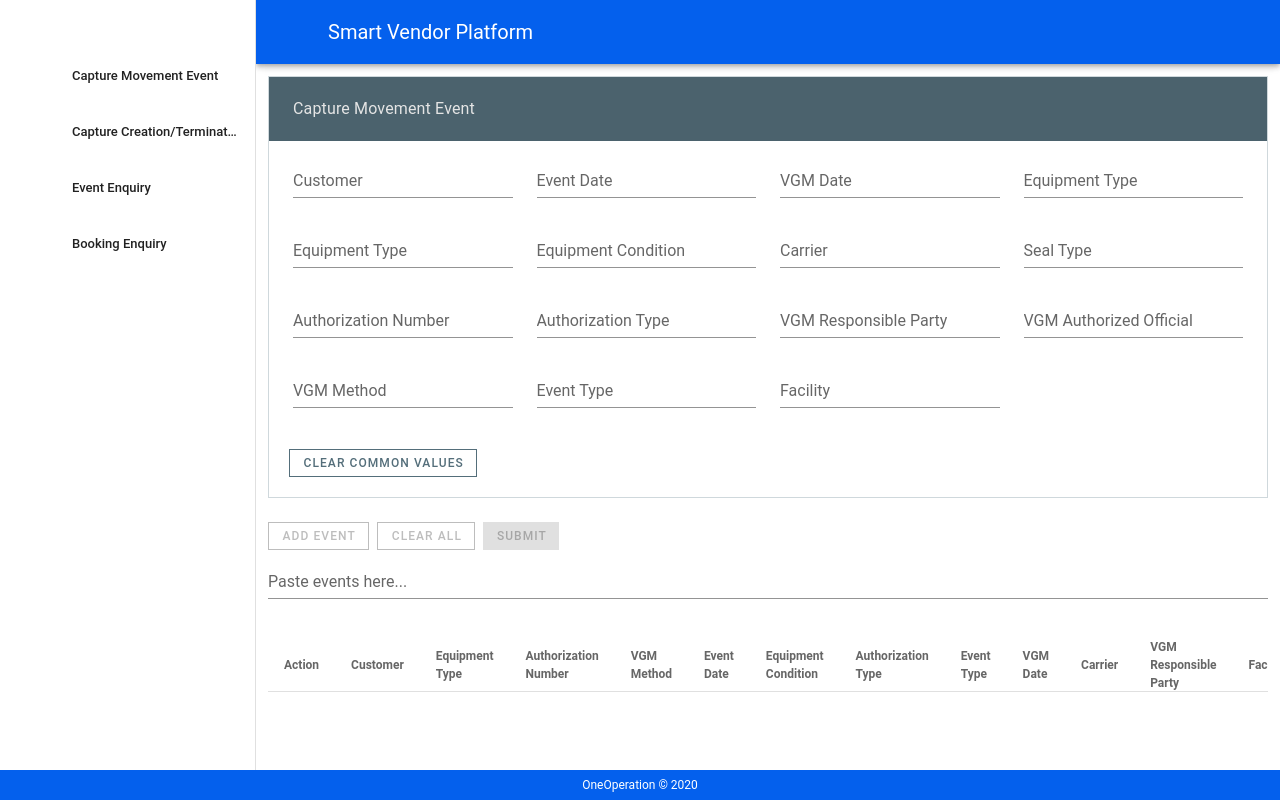
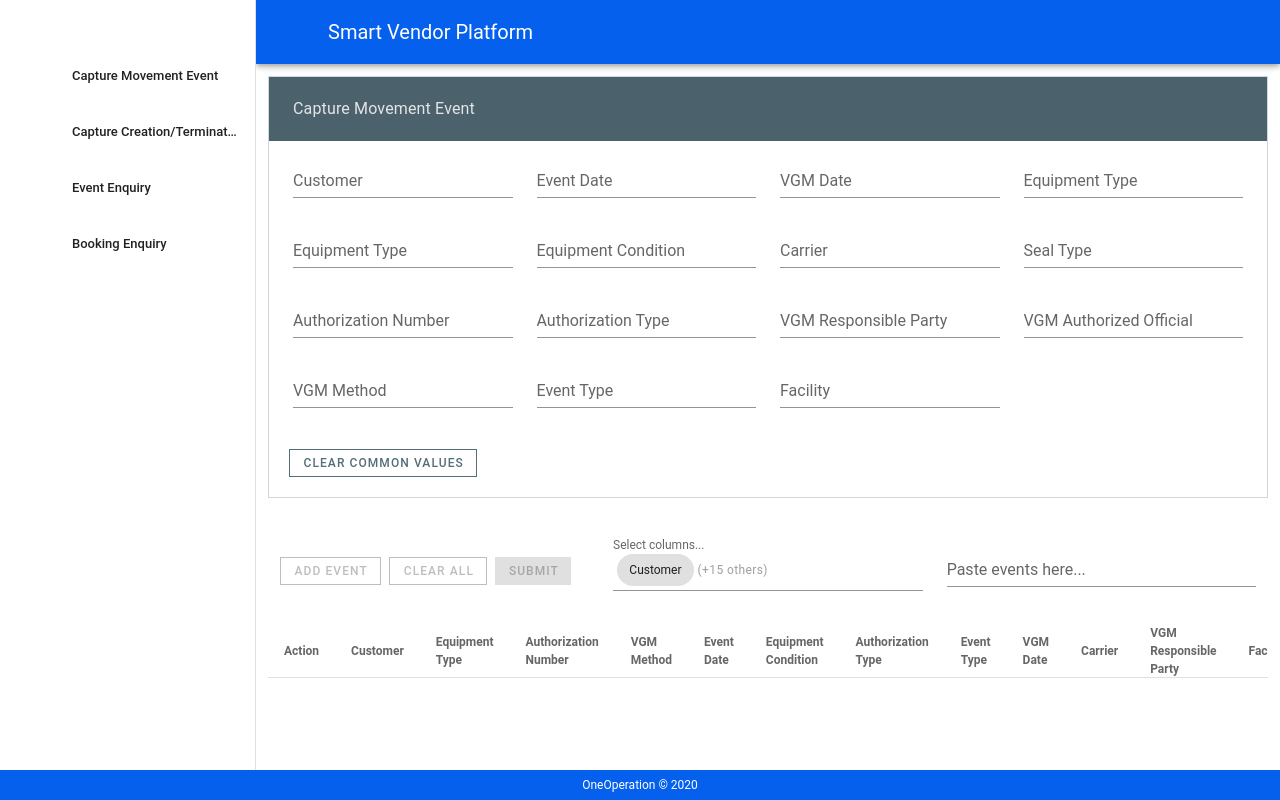
Before and after one commit to artieleartieleartiele/capture-event, a Vue app: page / in a window 1280 px wide. Built offline with nearby package versions, Linux system fonts and the light colour scheme; the HTML template or start-up script is replaced by a standard one.

Commit message:
Complete column selection

```diff
--- a/src/components/CaptureMovementEventDetailItem.vue
+++ b/src/components/CaptureMovementEventDetailItem.vue
@@ -1,6 +1,7 @@
 <template>
   <div>
     <div>
+      <v-col cols="4" style="display: inline-block !important;">
         <v-btn
           @click="clickAddRows"
           :disabled="commonValues.length < 1"
@@ -27,6 +28,29 @@
           tile
           color="primary"
         >Submit</v-btn>
+      </v-col>
+      <v-col cols="4" style="display: inline-block !important;">
+        <v-select
+          :items="headersSelection"
+          item-text="text"
+          v-model="columnSelected"
+          multiple
+          label="Select columns..."
+          @change="filterColumns"
+        >
+          <template v-slot:selection="{ item, index }">
+            <v-chip v-if="index === 0">
+              <span>{{ item.text }}</span>
+            </v-chip>
+            <span
+              v-if="index === 1"
+              class="grey--text caption"
+            >(+{{ columnSelected.length - 1 }} others)</span>
+          </template>
+        </v-select>
+      </v-col>
+
+      <v-col cols="4" style="display: inline-block !important;">
         <v-text-field
           label="Paste events here..."
           id="contentPasted"
@@ -34,29 +58,29 @@
           type="text"
           v-model="contentPaste"
         ></v-text-field>
+      </v-col>
     </div>
-    <br />
-
+    <!-- <p>{{columnSelected}}</p> -->
     <v-simple-table dense fixed-header>
       <template v-slot:default>
         <thead>
           <tr>
-            <th class="text-left">Action</th>
-            <th class="text-left">Customer</th>
-            <th class="text-left">Equipment Type</th>
-            <th class="text-left">Authorization Number</th>
-            <th class="text-left">VGM Method</th>
-            <th class="text-left">Event Date</th>
-            <th class="text-left">Equipment Condition</th>
-            <th class="text-left">Authorization Type</th>
-            <th class="text-left">Event Type</th>
-            <th class="text-left">VGM Date</th>
-            <th class="text-left">Carrier</th>
-            <th class="text-left">VGM Responsible Party</th>
-            <th class="text-left">Facility</th>
-            <th class="text-left">Equipment Type</th>
-            <th class="text-left">Seal Type</th>
-            <th class="text-left">VGM Authorized Official</th>
+            <th class="text-left">{{headers[0].text }}</th>
+            <th v-show="headers[1].display" class="text-left">{{headers[1].text }}</th>
+            <th v-show="headers[2].display" class="text-left">{{headers[2].text }}</th>
+            <th v-show="headers[3].display" class="text-left">{{headers[3].text }}</th>
+            <th v-show="headers[4].display" class="text-left">{{headers[4].text }}</th>
+            <th v-show="headers[5].display" class="text-left">{{headers[5].text }}</th>
+            <th v-show="headers[6].display" class="text-left">{{headers[6].text }}</th>
+            <th v-show="headers[7].display" class="text-left">{{headers[7].text }}</th>
+            <th v-show="headers[8].display" class="text-left">{{headers[8].text }}</th>
+            <th v-show="headers[9].display" class="text-left">{{headers[9].text }}</th>
+            <th v-show="headers[10].display" class="text-left">{{headers[10].text }}</th>
+            <th v-show="headers[11].display" class="text-left">{{headers[11].text }}</th>
+            <th v-show="headers[12].display" class="text-left">{{headers[12].text }}</th>
+            <th v-show="headers[13].display" class="text-left">{{headers[13].text }}</th>
+            <th v-show="headers[14].display" class="text-left">{{headers[14].text }}</th>
+            <th v-show="headers[15].display" class="text-left">{{headers[15].text }}</th>
           </tr>
         </thead>
         <tbody>
@@ -65,7 +89,7 @@
               <v-icon @click="clickDeleteItem(event.dumbKey)" color="error">mdi-delete</v-icon>
             </td>
 
-            <td @click="setToEditing(`customer-${event.dumbKey}`)">
+            <td @click="setToEditing(`customer-${event.dumbKey}`)" v-show="headers[1].display">
               <div v-if="editingId == `customer-${event.dumbKey}`">
                 <v-text-field
                   v-model="event.customer"
@@ -77,7 +101,7 @@
               <div v-else>{{ event.customer }}</div>
             </td>
 
-            <td @click="setToEditing(`eqpType-${event.dumbKey}`)">
+            <td @click="setToEditing(`eqpType-${event.dumbKey}`)" v-show="headers[2].display">
               <div v-if="editingId == `eqpType-${event.dumbKey}`">
                 <v-text-field
                   v-model="event.eqpType"
@@ -89,7 +113,7 @@
               <div v-else>{{ event.eqpType }}</div>
             </td>
 
-            <td @click="setToEditing(`authNo-${event.dumbKey}`)">
+            <td @click="setToEditing(`authNo-${event.dumbKey}`)" v-show="headers[3].display">
               <div v-if="editingId == `authNo-${event.dumbKey}`">
                 <v-text-field
                   v-model="event.authNo"
@@ -101,7 +125,7 @@
               <div v-else>{{ event.authNo }}</div>
             </td>
 
-            <td @click="setToEditing(`vgmMethod-${event.dumbKey}`)">
+            <td @click="setToEditing(`vgmMethod-${event.dumbKey}`)" v-show="headers[4].display">
               <div v-if="editingId == `vgmMethod-${event.dumbKey}`">
                 <v-text-field
                   v-model="event.vgmMethod"
@@ -113,7 +137,7 @@
               <div v-else>{{ event.vgmMethod }}</div>
             </td>
 
-            <td @click="setToEditing(`eventDate-${event.dumbKey}`)">
+            <td @click="setToEditing(`eventDate-${event.dumbKey}`)" v-show="headers[5].display">
               <div v-if="editingId == `eventDate-${event.dumbKey}`">
                 <v-text-field
                   v-model="event.eventDate"
@@ -125,7 +149,7 @@
               <div v-else>{{ event.eventDate }}</div>
             </td>
 
-            <td @click="setToEditing(`condition-${event.dumbKey}`)">
+            <td @click="setToEditing(`condition-${event.dumbKey}`)" v-show="headers[6].display">
               <div v-if="editingId == `condition-${event.dumbKey}`">
                 <v-text-field
                   v-model="event.condition"
@@ -137,7 +161,7 @@
               <div v-else>{{ event.condition }}</div>
             </td>
 
-            <td @click="setToEditing(`authType-${event.dumbKey}`)">
+            <td @click="setToEditing(`authType-${event.dumbKey}`)" v-show="headers[7].display">
               <div v-if="editingId == `authType-${event.dumbKey}`">
                 <v-text-field
                   v-model="event.authType"
@@ -149,7 +173,7 @@
               <div v-else>{{ event.authType }}</div>
             </td>
 
-            <td @click="setToEditing(`eventType-${event.dumbKey}`)">
+            <td @click="setToEditing(`eventType-${event.dumbKey}`)" v-show="headers[8].display">
               <div v-if="editingId == `eventType-${event.dumbKey}`">
                 <v-text-field
                   v-model="event.eventType"
@@ -161,7 +185,7 @@
               <div v-else>{{ event.eventType }}</div>
             </td>
 
-            <td @click="setToEditing(`vgmDate-${event.dumbKey}`)">
+            <td @click="setToEditing(`vgmDate-${event.dumbKey}`)" v-show="headers[9].display">
               <div v-if="editingId == `vgmDate-${event.dumbKey}`">
                 <v-text-field
                   v-model="event.vgmDate"
@@ -173,7 +197,7 @@
               <div v-else>{{ event.vgmDate }}</div>
             </td>
 
-            <td @click="setToEditing(`carrier-${event.dumbKey}`)">
+            <td @click="setToEditing(`carrier-${event.dumbKey}`)" v-show="headers[10].display">
               <div v-if="editingId == `carrier-${event.dumbKey}`">
                 <v-text-field
                   v-model="event.carrier"
@@ -185,7 +209,7 @@
               <div v-else>{{ event.carrier }}</div>
             </td>
 
-            <td @click="setToEditing(`facility-${event.dumbKey}`)">
+            <td @click="setToEditing(`facility-${event.dumbKey}`)" v-show="headers[11].display">
               <div v-if="editingId == `facility-${event.dumbKey}`">
                 <v-text-field
                   v-model="event.facility"
@@ -197,7 +221,7 @@
               <div v-else>{{ event.facility }}</div>
             </td>
 
-            <td @click="setToEditing(`vgmResParty-${event.dumbKey}`)">
+            <td @click="setToEditing(`vgmResParty-${event.dumbKey}`)" v-show="headers[12].display">
               <div v-if="editingId == `vgmResParty-${event.dumbKey}`">
                 <v-text-field
                   v-model="event.vgmResParty"
@@ -209,7 +233,7 @@
               <div v-else>{{ event.vgmResParty }}</div>
             </td>
 
-            <td @click="setToEditing(`ladenEmpty-${event.dumbKey}`)">
+            <td @click="setToEditing(`ladenEmpty-${event.dumbKey}`)" v-show="headers[13].display">
               <div v-if="editingId == `ladenEmpty-${event.dumbKey}`">
                 <v-text-field
                   v-model="event.ladenEmpty"
@@ -221,7 +245,7 @@
               <div v-else>{{ event.ladenEmpty }}</div>
             </td>
 
-            <td @click="setToEditing(`sealType-${event.dumbKey}`)">
+            <td @click="setToEditing(`sealType-${event.dumbKey}`)" v-show="headers[14].display">
               <div v-if="editingId == `sealType-${event.dumbKey}`">
                 <v-text-field
                   v-model="event.sealType"
@@ -233,7 +257,7 @@
               <div v-else>{{ event.sealType }}</div>
             </td>
 
-            <td @click="setToEditing(`vgmOfficial-${event.dumbKey}`)">
+            <td @click="setToEditing(`vgmOfficial-${event.dumbKey}`)" v-show="headers[15].display">
               <div v-if="editingId == `vgmOfficial-${event.dumbKey}`">
                 <v-text-field
                   v-model="event.vgmOfficial"
@@ -408,6 +432,17 @@ export default {
       this.$nextTick(() => {
         this.setToEditing(id);
       });
+    },
+    filterColumns() {
+      if (this.columnSelected.length < 1) return;
+      this.headers.map(h => {
+        if (this.columnSelected.includes(h.value)) {
+          h.display = true;
+        } else {
+          h.display = false;
+        }
+      });
+      console.log(this.columnSelected);
     }
   },
   data() {
@@ -421,22 +456,57 @@ export default {
       selected: [],
       contentPaste: [],
       headers: [
-        { text: "Action", value: "action" },
-        { text: "Customer", value: "customer" },
-        { text: "Equipment Type", value: "eqpType" },
-        { text: "Authorization Number", value: "authNo" },
-        { text: "VGM Method", value: "vgmMethod" },
-        { text: "Event Date", value: "eventDate" },
-        { text: "Equipment Condition", value: "condition" },
-        { text: "Authorization Type", value: "authType" },
-        { text: "Event Type", value: "eventType" },
-        { text: "VGM Date", value: "vgmDate" },
-        { text: "Carrier", value: "carrier" },
-        { text: "VGM Responsible Party", value: "facility" },
-        { text: "Facility", value: "vgmResParty" },
-        { text: "Equipment Type", value: "ladenEmpty" },
-        { text: "Seal Type", value: "sealType" },
-        { text: "VGM Authorized Official", value: "vgmOfficial" }
+        { display: true, text: "Action", value: "action" },
+        { display: true, text: "Customer", value: "customer" },
+        { display: true, text: "Equipment Type", value: "eqpType" },
+        { display: true, text: "Authorization Number", value: "authNo" },
+        { display: true, text: "VGM Method", value: "vgmMethod" },
+        { display: true, text: "Event Date", value: "eventDate" },
+        { display: true, text: "Equipment Condition", value: "condition" },
+        { display: true, text: "Authorization Type", value: "authType" },
+        { display: true, text: "Event Type", value: "eventType" },
+        { display: true, text: "VGM Date", value: "vgmDate" },
+        { display: true, text: "Carrier", value: "carrier" },
+        { display: true, text: "VGM Responsible Party", value: "facility" },
+        { display: true, text: "Facility", value: "vgmResParty" },
+        { display: true, text: "Equipment Type", value: "ladenEmpty" },
+        { display: true, text: "Seal Type", value: "sealType" },
+        { display: true, text: "VGM Authorized Official", value: "vgmOfficial" }
+      ],
+      headersSelection: [
+        { display: true, text: "Customer", value: "customer" },
+        { display: true, text: "Equipment Type", value: "eqpType" },
+        { display: true, text: "Authorization Number", value: "authNo" },
+        { display: true, text: "VGM Method", value: "vgmMethod" },
+        { display: true, text: "Event Date", value: "eventDate" },
+        { display: true, text: "Equipment Condition", value: "condition" },
+        { display: true, text: "Authorization Type", value: "authType" },
+        { display: true, text: "Event Type", value: "eventType" },
+        { display: true, text: "VGM Date", value: "vgmDate" },
+        { display: true, text: "Carrier", value: "carrier" },
+        { display: true, text: "VGM Responsible Party", value: "facility" },
+        { display: true, text: "Facility", value: "vgmResParty" },
+        { display: true, text: "Equipment Type", value: "ladenEmpty" },
+        { display: true, text: "Seal Type", value: "sealType" },
+        { display: true, text: "VGM Authorized Official", value: "vgmOfficial" }
+      ],
+      columnSelected: [
+        "action",
+        "customer",
+        "eqpType",
+        "authNo",
+        "vgmMethod",
+        "eventDate",
+        "condition",
+        "authType",
+        "eventType",
+        "vgmDate",
+        "carrier",
+        "facility",
+        "vgmResParty",
+        "ladenEmpty",
+        "sealType",
+        "vgmOfficial"
       ]
     };
   }
```
Lines whose indentation alone changed are shown as unchanged.
